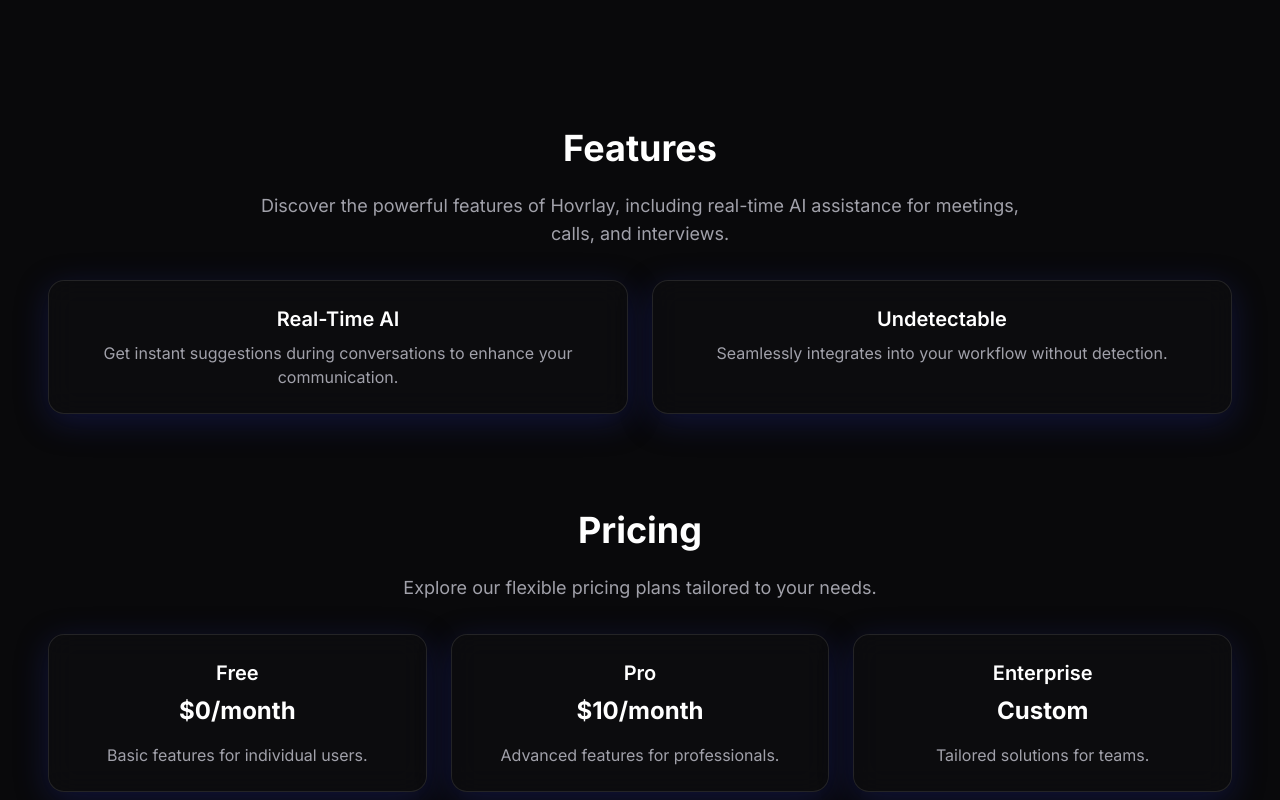
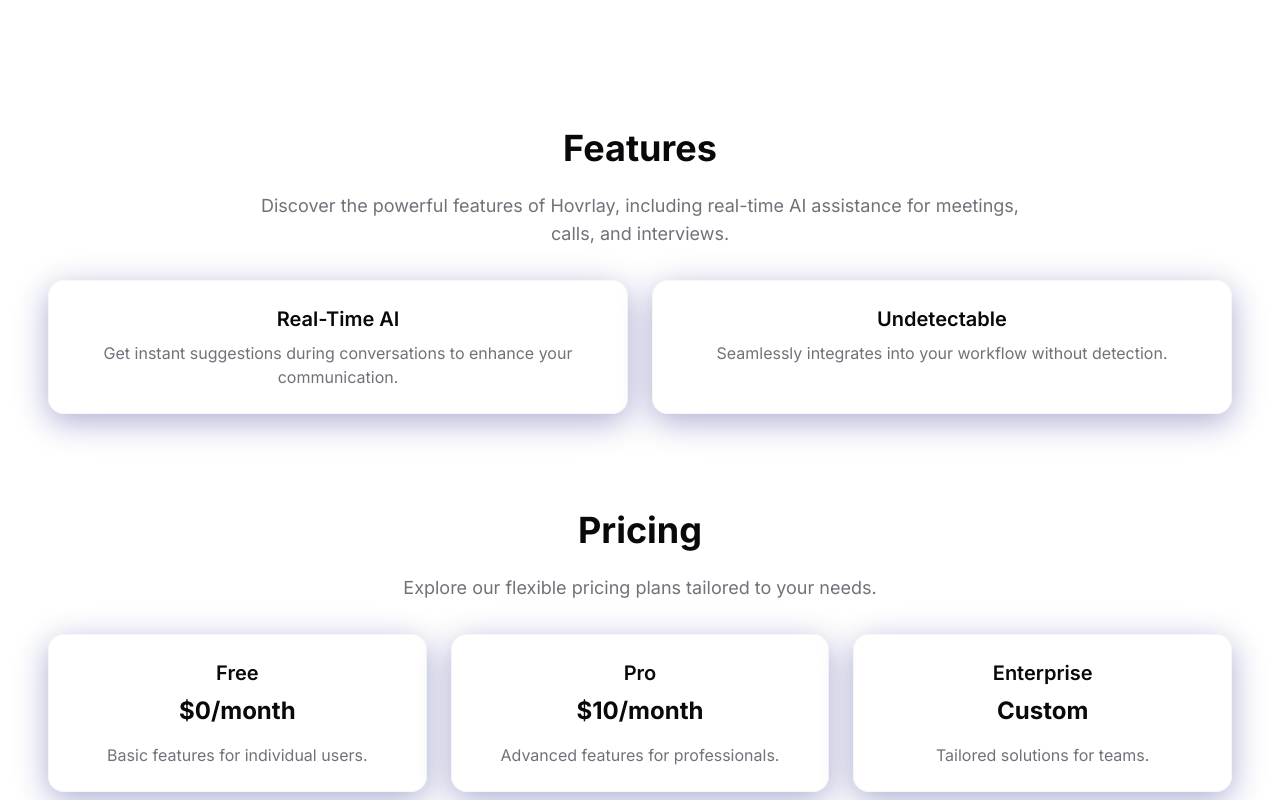
Before and after one commit to hovrlay/hovrlay-website, a React (Vite) app: page / in a window 1280 px wide. Shown: the part 720-1520 px from the top of the page. Built offline with nearby package versions, Linux system fonts and the light colour scheme; the HTML template or start-up script is replaced by a standard one.

Commit message:
Minor css fixes

```diff
--- a/index.html
+++ b/index.html
@@ -1,5 +1,5 @@
 <!doctype html>
-<html lang="en">
+<html lang="en" class="dark">
   <head>
     <meta charset="UTF-8" />
     <meta name="viewport" content="width=device-width, initial-scale=1.0" />
--- a/src/components/sections/Contact.tsx
+++ b/src/components/sections/Contact.tsx
@@ -1,7 +1,7 @@
 const Contact = () => (
   <section id="contact" className="py-12 px-4 md:px-8 lg:px-12">
     <div className="container-custom text-center">
-      <h2 className="text-4xl font-bold text-white mb-6 animate-fade-in-down">
+      <h2 className="text-4xl font-bold text-foreground mb-6 animate-fade-in-down">
         Contact
       </h2>
       <p className="text-lg text-muted-foreground max-w-3xl mb-8 animate-fade-in-down mx-auto">
--- a/src/components/sections/Features.tsx
+++ b/src/components/sections/Features.tsx
@@ -1,7 +1,7 @@
 const Features = () => (
   <section id="features" className="py-12 px-4 md:px-8 lg:px-12">
     <div className="container-custom text-center">
-      <h2 className="text-4xl font-bold text-white mb-6 animate-fade-in-down">
+      <h2 className="text-4xl font-bold text-foreground mb-6 animate-fade-in-down">
         Features
       </h2>
       <p className="text-lg text-muted-foreground max-w-3xl mb-8 animate-fade-in-down mx-auto">
@@ -9,11 +9,11 @@ const Features = () => (
       </p>
       <div className="grid grid-cols-1 md:grid-cols-2 gap-6">
         <div className="glass glass-card p-6 rounded-lg animate-fade-in-down text-center">
-          <h3 className="text-xl font-semibold text-white mb-2">Real-Time AI</h3>
+          <h3 className="text-xl font-semibold text-foreground mb-2">Real-Time AI</h3>
           <p className="text-muted-foreground">Get instant suggestions during conversations to enhance your communication.</p>
         </div>
         <div className="glass glass-card p-6 rounded-lg animate-fade-in-down text-center">
-          <h3 className="text-xl font-semibold text-white mb-2">Undetectable</h3>
+          <h3 className="text-xl font-semibold text-foreground mb-2">Undetectable</h3>
           <p className="text-muted-foreground">Seamlessly integrates into your workflow without detection.</p>
         </div>
       </div>
--- a/src/components/sections/Hero.tsx
+++ b/src/components/sections/Hero.tsx
@@ -10,7 +10,7 @@ const Hero = () => {
         <div className="flex-[2] flex items-center justify-center">
           <div className="text-center max-w-5xl">
             <div className="animate-fade-in-down">
-              <h1 className="text-5xl md:text-6xl lg:text-7xl font-bold text-white mb-8">
+              <h1 className="text-5xl md:text-6xl lg:text-7xl font-bold text-foreground mb-8">
                 <span className="text-primary">AI wingman</span> for every conversation
               </h1>
               <p className="text-md md:text-l lg:text-xl text-muted-foreground max-w-3xl mb-6 font-light mx-auto">
--- a/src/components/sections/Pricing.tsx
+++ b/src/components/sections/Pricing.tsx
@@ -1,7 +1,7 @@
 const Pricing = () => (
   <section id="pricing" className="py-12 px-4 md:px-8 lg:px-12">
     <div className="container-custom text-center">
-      <h2 className="text-4xl font-bold text-white mb-6 animate-fade-in-down">
+      <h2 className="text-4xl font-bold text-foreground mb-6 animate-fade-in-down">
         Pricing
       </h2>
       <p className="text-lg text-muted-foreground max-w-3xl mb-8 animate-fade-in-down mx-auto">
@@ -9,18 +9,18 @@ const Pricing = () => (
       </p>
       <div className="grid grid-cols-1 md:grid-cols-3 gap-6">
         <div className="glass glass-card p-6 rounded-lg animate-fade-in-down text-center">
-          <h3 className="text-xl font-semibold text-white mb-2">Free</h3>
-          <p className="text-2xl font-bold text-white mb-4">$0/month</p>
+          <h3 className="text-xl font-semibold text-foreground mb-2">Free</h3>
+          <p className="text-2xl font-bold text-foreground mb-4">$0/month</p>
           <p className="text-muted-foreground">Basic features for individual users.</p>
         </div>
         <div className="glass glass-card p-6 rounded-lg animate-fade-in-down text-center">
-          <h3 className="text-xl font-semibold text-white mb-2">Pro</h3>
-          <p className="text-2xl font-bold text-white mb-4">$10/month</p>
+          <h3 className="text-xl font-semibold text-foreground mb-2">Pro</h3>
+          <p className="text-2xl font-bold text-foreground mb-4">$10/month</p>
           <p className="text-muted-foreground">Advanced features for professionals.</p>
         </div>
         <div className="glass glass-card p-6 rounded-lg animate-fade-in-down text-center">
-          <h3 className="text-xl font-semibold text-white mb-2">Enterprise</h3>
-          <p className="text-2xl font-bold text-white mb-4">Custom</p>
+          <h3 className="text-xl font-semibold text-foreground mb-2">Enterprise</h3>
+          <p className="text-2xl font-bold text-foreground mb-4">Custom</p>
           <p className="text-muted-foreground">Tailored solutions for teams.</p>
         </div>
       </div>
--- a/src/components/ui/button.tsx
+++ b/src/components/ui/button.tsx
@@ -11,7 +11,7 @@ const Button = React.forwardRef<HTMLButtonElement, ButtonProps>(
 
     const variantClasses = {
       default: "bg-primary text-primary-foreground hover:bg-primary/90",
-      "hero-secondary": "glass text-white font-semibold hover:bg-white/10 transition-all duration-300 border border-white/20",
+      "hero-secondary": "glass text-foreground font-semibold hover:bg-foreground/10 transition-all duration-300 border border-foreground/20",
     };
 
     const sizeClasses = {
--- a/src/index.css
+++ b/src/index.css
@@ -7,74 +7,90 @@ All colors MUST be HSL.
 */
 
 @layer base {
+  /* LIGHT MODE COLORS */
   :root {
-    --background: 240 10% 3.9%;
-    --foreground: 0 0% 98%;
+    /* Background & Surface Colors */
+    --background: 0 0% 100%;           /* Pure white background */
+    --foreground: 240 10% 3.9%;        /* Dark text on light background */
 
-    --card: 240 10% 3.9%;
-    --card-foreground: 0 0% 98%;
+    --card: 0 0% 100%;                 /* White cards */
+    --card-foreground: 240 10% 3.9%;   /* Dark text on cards */
 
-    --popover: 240 10% 3.9%;
-    --popover-foreground: 0 0% 98%;
+    --popover: 0 0% 100%;              /* White popovers */
+    --popover-foreground: 240 10% 3.9%; /* Dark text on popovers */
 
-    --primary: 263 70% 50%;
-    --primary-foreground: 0 0% 98%;
+    /* Brand Colors */
+    --primary: 263 70% 50%;            /* Purple primary color */
+    --primary-foreground: 0 0% 98%;    /* White text on primary */
 
-    --secondary: 240 3.7% 15.9%;
-    --secondary-foreground: 0 0% 98%;
+    /* Secondary Colors */
+    --secondary: 240 4.8% 95.9%;       /* Light gray secondary */
+    --secondary-foreground: 240 5.9% 10%; /* Dark text on secondary */
 
-    --muted: 240 3.7% 15.9%;
-    --muted-foreground: 240 5% 64.9%;
+    --muted: 240 4.8% 95.9%;           /* Light muted background */
+    --muted-foreground: 240 3.8% 46.1%; /* Medium gray text */
 
-    --accent: 240 3.7% 15.9%;
-    --accent-foreground: 0 0% 98%;
+    --accent: 240 4.8% 95.9%;          /* Light accent background */
+    --accent-foreground: 240 5.9% 10%; /* Dark text on accent */
 
-    --destructive: 0 84.2% 60.2%;
-    --destructive-foreground: 0 0% 98%;
+    /* Status Colors */
+    --destructive: 0 84.2% 60.2%;      /* Red destructive */
+    --destructive-foreground: 0 0% 98%; /* White text on destructive */
 
-    --border: 240 3.7% 15.9%;
-    --input: 240 3.7% 15.9%;
-    --ring: 263 70% 50%;
+    /* Border & Input Colors */
+    --border: 240 5.9% 90%;            /* Light gray borders */
+    --input: 240 5.9% 90%;             /* Light gray inputs */
+    --ring: 263 70% 50%;               /* Purple focus ring */
 
     --radius: 1rem;
 
-    /* Custom Hovrlay Design Tokens */
-    --glass-bg: hsla(240, 10%, 8%, 0.4);
-    --glass-border: hsla(0, 0%, 100%, 0.1);
+    /* Custom Hovrlay Design Tokens - Light Mode */
+    --glass-bg: hsla(0, 0%, 100%, 0.8);     /* Semi-transparent white */
+    --glass-border: hsla(240, 5%, 90%, 0.3); /* Light gray border */
 
     /* Animations */
     --transition-smooth: all 0.3s cubic-bezier(0.4, 0, 0.2, 1);
     --transition-spring: all 0.4s cubic-bezier(0.34, 1.56, 0.64, 1);
   }
 
+  /* DARK MODE COLORS */
   .dark {
-    --background: 222.2 84% 4.9%;
-    --foreground: 210 40% 98%;
+    /* Background & Surface Colors */
+    --background: 240 10% 3.9%;        /* Dark background */
+    --foreground: 0 0% 98%;            /* Light text on dark background */
 
-    --card: 222.2 84% 4.9%;
-    --card-foreground: 210 40% 98%;
+    --card: 240 10% 3.9%;              /* Dark cards */
+    --card-foreground: 0 0% 98%;       /* Light text on cards */
 
-    --popover: 222.2 84% 4.9%;
-    --popover-foreground: 210 40% 98%;
+    --popover: 240 10% 3.9%;           /* Dark popovers */
+    --popover-foreground: 0 0% 98%;    /* Light text on popovers */
 
-    --primary: 210 40% 98%;
-    --primary-foreground: 222.2 47.4% 11.2%;
+    /* Brand Colors */
+    --primary: 263 70% 50%;            /* Purple primary color (same) */
+    --primary-foreground: 0 0% 98%;    /* White text on primary */
 
-    --secondary: 217.2 32.6% 17.5%;
-    --secondary-foreground: 210 40% 98%;
+    /* Secondary Colors */
+    --secondary: 240 3.7% 15.9%;       /* Dark gray secondary */
+    --secondary-foreground: 0 0% 98%;  /* Light text on secondary */
 
-    --muted: 217.2 32.6% 17.5%;
-    --muted-foreground: 215 20.2% 65.1%;
+    --muted: 240 3.7% 15.9%;           /* Dark muted background */
+    --muted-foreground: 240 5% 64.9%;  /* Medium gray text */
 
-    --accent: 217.2 32.6% 17.5%;
-    --accent-foreground: 210 40% 98%;
+    --accent: 240 3.7% 15.9%;          /* Dark accent background */
+    --accent-foreground: 0 0% 98%;     /* Light text on accent */
 
-    --destructive: 0 62.8% 30.6%;
-    --destructive-foreground: 210 40% 98%;
+    /* Status Colors */
+    --destructive: 0 84.2% 60.2%;      /* Red destructive (same) */
+    --destructive-foreground: 0 0% 98%; /* White text on destructive */
 
-    --border: 217.2 32.6% 17.5%;
-    --input: 217.2 32.6% 17.5%;
-    --ring: 212.7 26.8% 83.9%;
+    /* Border & Input Colors */
+    --border: 240 3.7% 15.9%;          /* Dark gray borders */
+    --input: 240 3.7% 15.9%;           /* Dark gray inputs */
+    --ring: 263 70% 50%;               /* Purple focus ring (same) */
+
+    /* Custom Hovrlay Design Tokens - Dark Mode */
+    --glass-bg: hsla(240, 10%, 8%, 0.4);    /* Semi-transparent dark */
+    --glass-border: hsla(0, 0%, 100%, 0.1); /* Light border */
   }
 }
 
```
Also changed, not shown: src/components/Header.tsx (+9 -9 lines).
